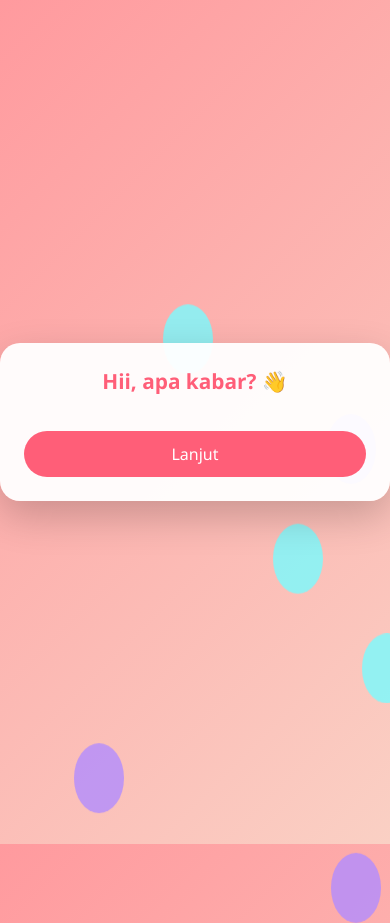
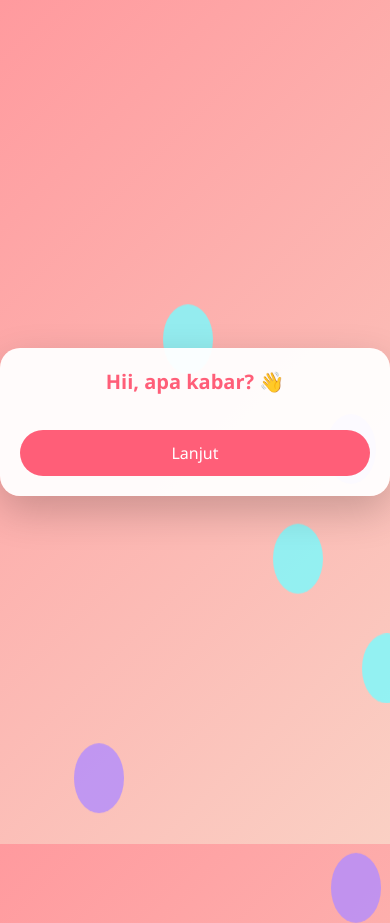
Before and after one commit to MuhammadHadi-999/for-veey, a plain HTML site: page index.html in a window 390 px wide. Shown: the top 923 px of the page. Drawn offline with Linux system fonts and the light colour scheme.

Commit message:
Update layout card mobile
Added smooth scrolling for card content and improved mobile responsiveness.

```diff
--- a/index.html
+++ b/index.html
@@ -30,8 +30,14 @@ body {
   padding: 24px;
   border-radius: 20px;
   text-align: center;
+
   width: 100%;
   max-width: 420px;
+
+  /* 🔥 KUNCI BIAR GA KEPANJANGAN DI HP */
+  max-height: 75vh;
+  overflow-y: auto;
+
   box-shadow: 0 15px 40px rgba(0,0,0,0.2);
   animation: fadeIn 0.4s ease;
   display: none;
@@ -39,6 +45,15 @@ body {
 
 .card.active {
   display: block;
+}
+
+/* SCROLLBAR HALUS */
+.card::-webkit-scrollbar {
+  width: 6px;
+}
+.card::-webkit-scrollbar-thumb {
+  background: #ff9a9e;
+  border-radius: 10px;
 }
 
 /* TEXT */
@@ -68,7 +83,7 @@ button:active {
 /* IMAGE */
 .card img {
   width: 100%;
-  max-height: 60vh;
+  max-height: 50vh;
   object-fit: contain;
   border-radius: 18px;
 }
@@ -97,6 +112,15 @@ button:active {
 
 /* MOBILE */
 @media (max-width: 480px) {
+  .card {
+    padding: 20px;
+    max-height: 70vh;
+  }
+
+  h1 {
+    font-size: 1.25rem;
+  }
+
   button {
     width: 100%;
   }
@@ -116,19 +140,16 @@ button:active {
   <button onclick="next()">Lanjut</button>
 </div>
 
-<!-- CARD HADIAH -->
 <div class="card">
   <h1>Aku ada hadiah buat kamu 🎁</h1>
   <button onclick="next()">Buka Hadiah</button>
 </div>
 
-<!-- CARD GAMBAR HADIAH -->
 <div class="card">
   <img src="kue.png" alt="Kue Ulang Tahun">
   <button onclick="next()">Lanjut</button>
 </div>
 
-<!-- CERITA LANJUT -->
 <div class="card"><h1>Maaf yahh baru ngucapin 😭</h1><button onclick="next()">Lanjut</button></div>
 <div class="card"><h1>gua ga lupa kok</h1><button onclick="next()">Lanjut</button></div>
 <div class="card"><h1>bahkan dipagi sebelum lu ultah gua udh mikirin itu seharian buat ngucapin juga</h1><button onclick="next()">Lanjut</button></div>
```
